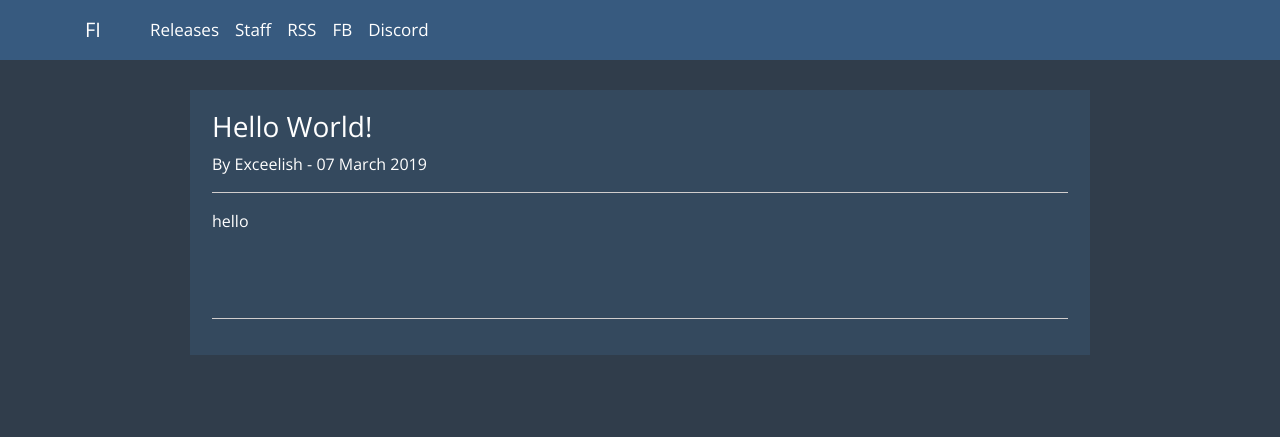
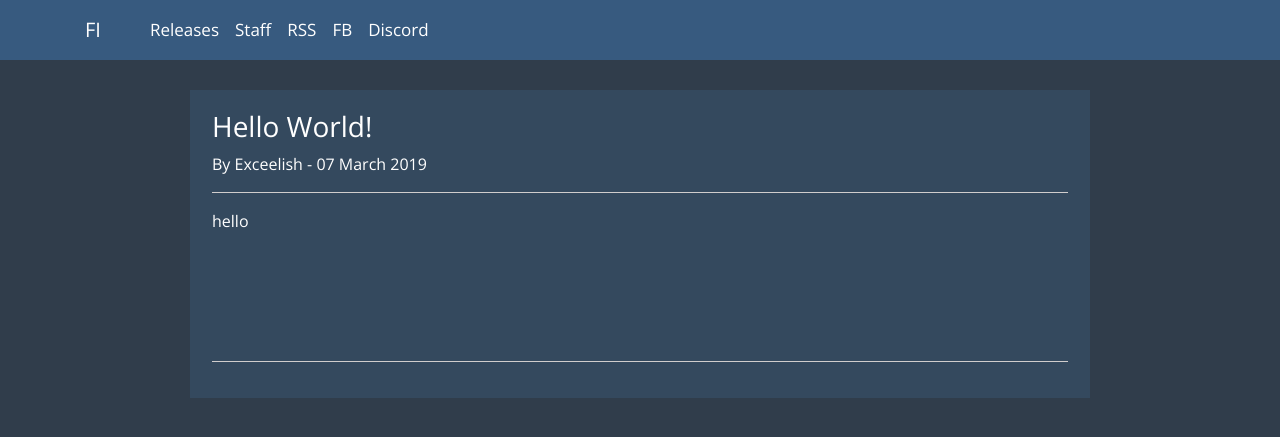
Before and after one commit to py7hon/fansubimaji.github.io, a Jekyll site: the page built from _posts/2019-03-07-hello-word.html, in a window 1280 px wide. Shown: the top 437 px of the page. Built offline with Jekyll 4.4.1, drawn with Linux system fonts in a browser that asks for light colours; nearby versions of some CDN libraries; comment, search, counter and statistics services are not loaded.

Commit message:
Update posts.html

```diff
--- a/_layouts/posts.html
+++ b/_layouts/posts.html
@@ -9,7 +9,7 @@
                 <p>By {{ page.author }} - {{ page.date | date_to_long_string }}<br></p>
                 <hr style="background-color:#e8e4e4;">
                     {{ content }}
-                <hr style="background-color:#e8e4e4;margin-top:10%;">
+                <hr style="background-color:#e8e4e4;margin-top:15%;">
                     {% include disqus.html %}
             </div>
         </div>
```
